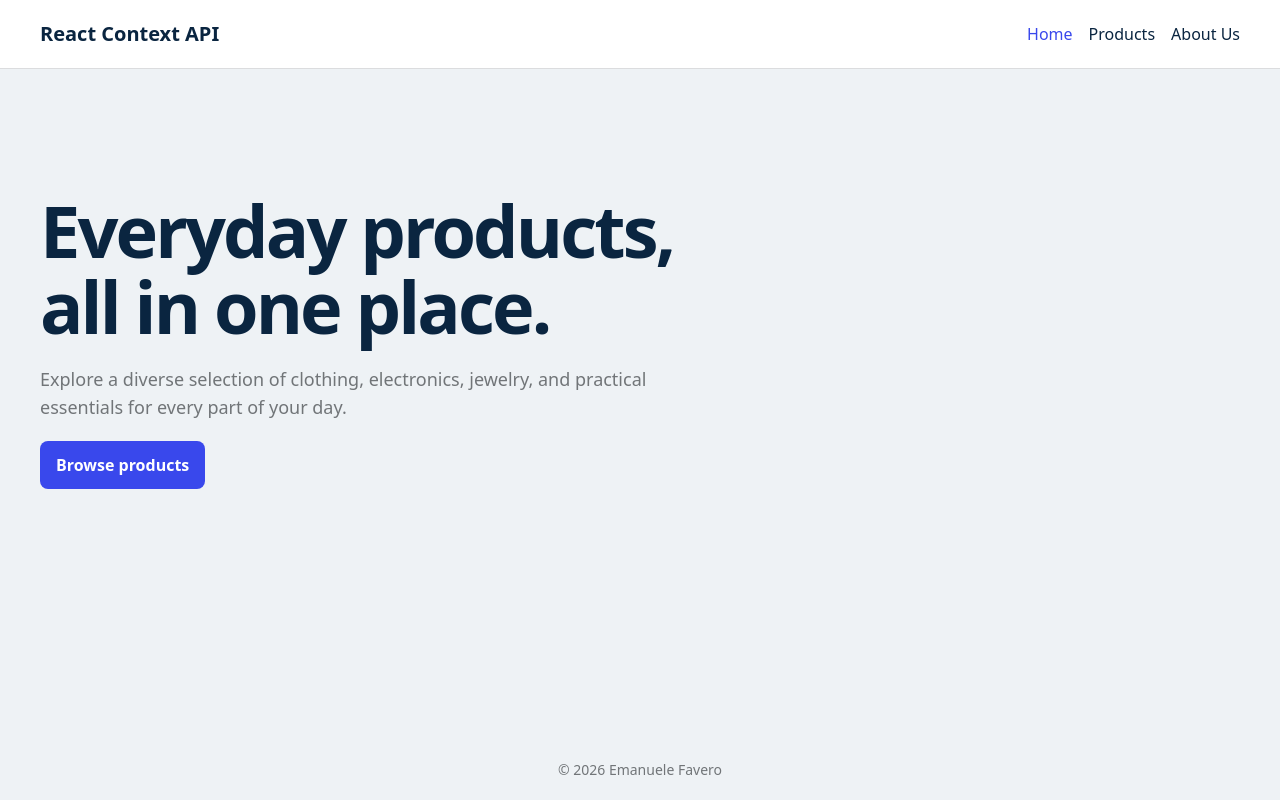
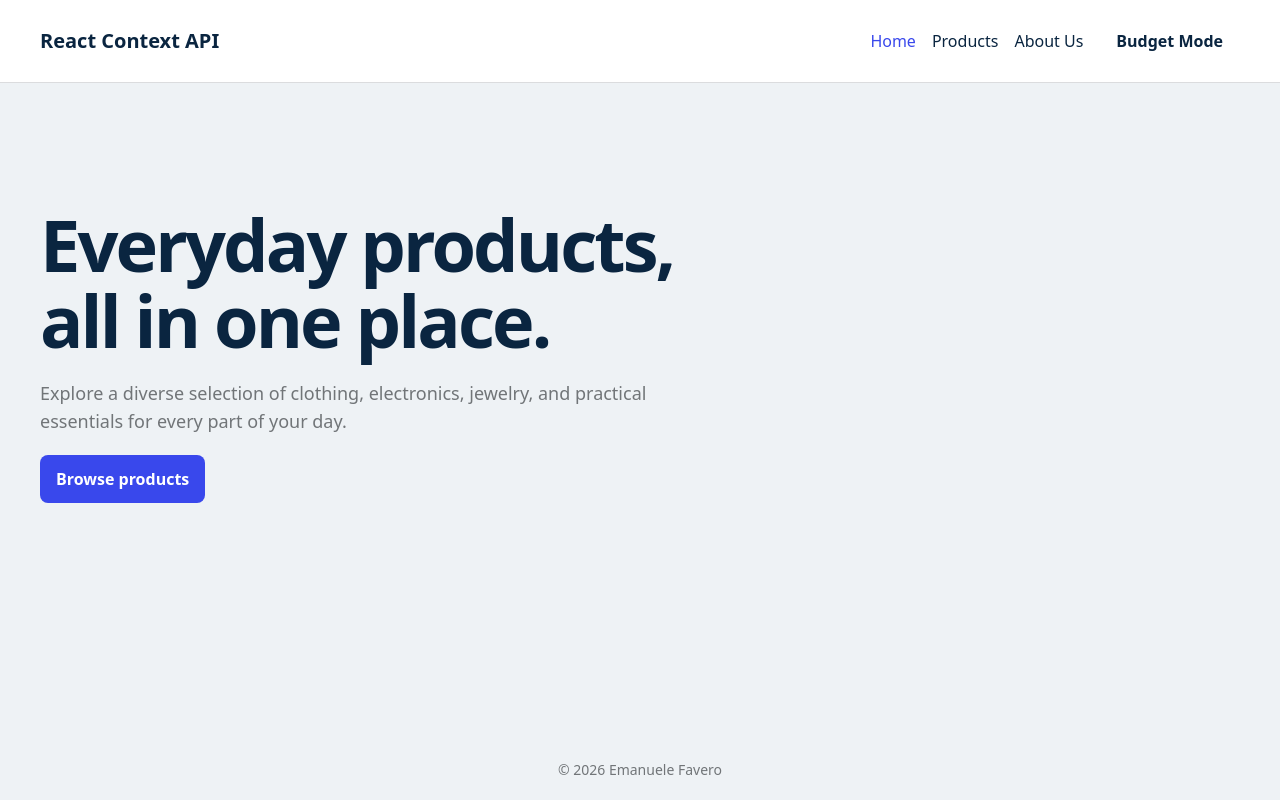
Before and after one commit to emanuelefavero/react-context-api, a React (Vite) app: page / in a window 1280 px wide. Built offline with nearby package versions, Linux system fonts and the light colour scheme.

Commit message:
feat: add budget mode toggle button to header component

```diff
--- a/src/components/layout/Header.css
+++ b/src/components/layout/Header.css
@@ -15,6 +15,12 @@
     }
   }
 
+  .actions {
+    display: flex;
+    align-items: center;
+    gap: 1rem;
+  }
+
   .route-list {
     display: flex;
     gap: 1rem;
@@ -29,4 +35,9 @@
       color: var(--primary);
     }
   }
+
+  .icon {
+    width: 1.25rem;
+    height: 1.25rem;
+  }
 }
--- a/src/components/layout/Header.jsx
+++ b/src/components/layout/Header.jsx
@@ -1,11 +1,17 @@
 import './Header.css';
 import { NavLink } from 'react-router';
+import { Button } from '@/components/ui/Button';
+import { useBudget } from '@/context/BudgetContext';
 
-export const Header = ({ logo, navLinks = [] }) => (
+export const Header = ({ logo, navLinks = [] }) => {
+  const { budgetMode, toggleBudgetMode } = useBudget();
+
+  return (
     <header className='header'>
       <div className='container'>
         {logo && <div className='logo font-semibold text-xl'>{logo}</div>}
 
+        <div className='actions'>
           {navLinks.length > 0 && (
             <nav aria-label='Main Navigation'>
               <ul className='route-list'>
@@ -19,6 +25,19 @@ export const Header = ({ logo, navLinks = [] }) => (
               </ul>
             </nav>
           )}
+
+          <Button
+            variant={budgetMode ? Button.variant.warning : Button.variant.ghost}
+            onClick={toggleBudgetMode}
+            title={budgetMode ? 'Disable Budget Mode' : 'Enable Budget Mode'}
+            aria-label={
+              budgetMode ? 'Disable Budget Mode' : 'Enable Budget Mode'
+            }
+          >
+            Budget Mode
+          </Button>
+        </div>
       </div>
     </header>
   );
+};
```
Lines whose indentation alone changed are shown as unchanged.
